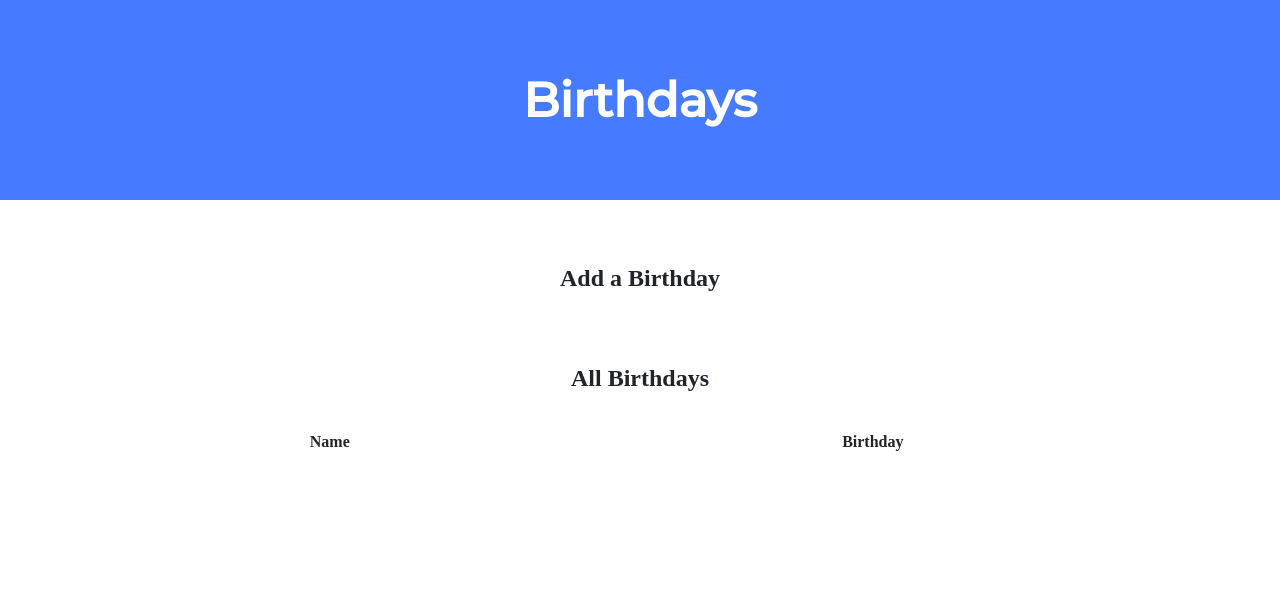
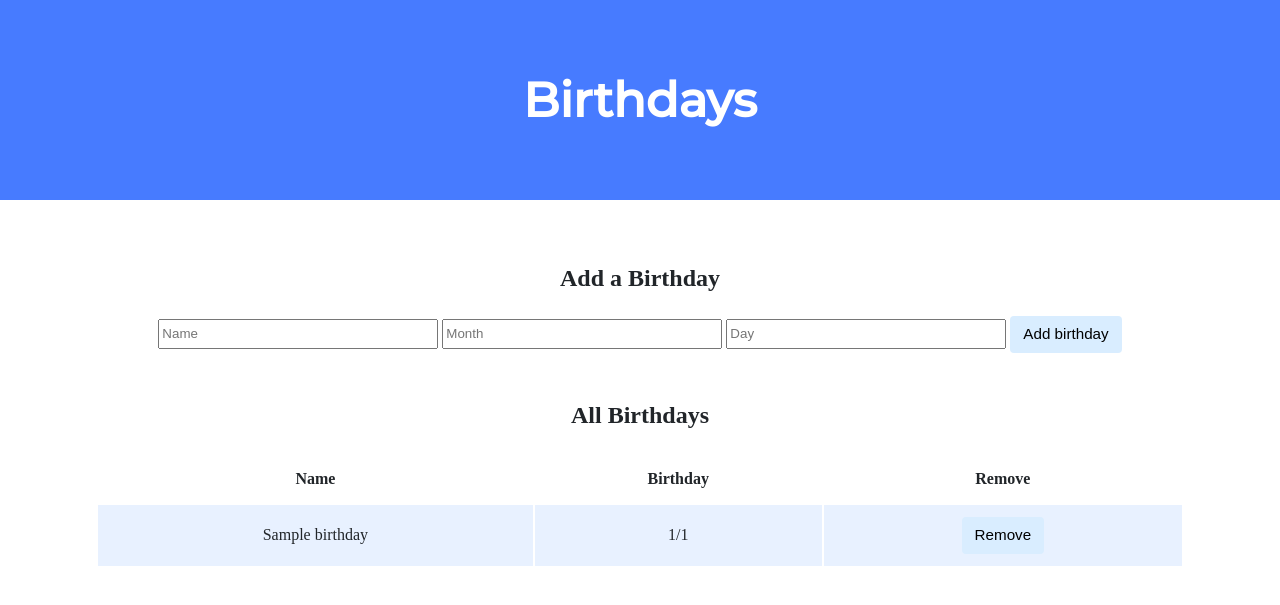
Before and after one commit to abczzz13/CS50_v2, a Flask app: page / in a window 1280 px wide. Shown: the top 605 px of the page. Run offline with Flask 2, Linux system fonts and the light colour scheme; tables that the repository leaves empty hold one stand-in row (values such as "Sample post"); lists and menus that the app fills with data are empty; some libraries are stand-ins or nearby versions.

Commit message:
Finished and submitted lab9/birthdays

```diff
--- a/lab9/birthdays/app.py
+++ b/lab9/birthdays/app.py
@@ -1,7 +1,8 @@
 import os
 
 from cs50 import SQL
-from flask import Flask, flash, jsonify, redirect, render_template, request, session
+from flask import Flask, flash, jsonify, redirect, render_template, request, session, url_for
+
 
 # Configure application
 app = Flask(__name__)
@@ -11,6 +12,9 @@
 
 # Configure CS50 Library to use SQLite database
 db = SQL("sqlite:///birthdays.db")
+
+# Configure sessions
+app.secret_key = 'bce9dd7334dbd1ad321082ef134874effca3d5960389e6e05118ae3f1dd10172'
 
 
 @app.after_request
@@ -28,10 +32,47 @@
 
         # TODO: Add the user's entry into the database
 
-        return redirect("/")
+        # Processing the input
+        name = request.form.get("name")
+        month = request.form.get("month")
+        day = request.form.get("day")
+
+        session['name'] = name
+        session['month'] = month
+        session['day'] = day
+
+        # Validate submission
+        if not name or not month or not day:
+            return redirect(url_for("failure"))
+
+        # Insert into db
+        db.execute(
+            "INSERT INTO birthdays (name, month, day) VALUES (?, ?, ?)", name, month, day)
+
+        return redirect(url_for("index"))
 
     else:
 
         # TODO: Display the entries in the database on index.html
+        entries = db.execute("SELECT * FROM birthdays")
 
-        return render_template("index.html")
+        return render_template("index.html", entries=entries)
+
+
+@ app.route("/remove", methods=["POST"])
+def remove():
+
+    # Remove ID
+    id = request.form.get("id")
+    if id:
+        db.execute("DELETE FROM birthdays WHERE id = ? ", id)
+    return redirect(url_for("index"))
+
+
+@ app.route("/failure")
+# Route if failure arises
+def failure():
+    name = session.get('name', None)
+    month = session.get('month', None)
+    day = session.get('day', None)
+    return render_template("failure.html", name=name, month=month, day=day)
--- a/lab9/birthdays/templates/index.html
+++ b/lab9/birthdays/templates/index.html
@@ -15,6 +15,12 @@
 
                 <h2>Add a Birthday</h2>
                 <!-- TODO: Create a form for users to submit a name, a month, and a day -->
+                <form action="/" method="post">
+                    <input type="text" name="name" placeholder="Name">
+                    <input type="text" name="month" placeholder="Month">
+                    <input type="text" name="day" placeholder="Day">
+                    <input type="submit" value="Add birthday">
+                </form>
             </div>
 
             <div class="section">
@@ -25,10 +31,23 @@
                         <tr>
                             <th>Name</th>
                             <th>Birthday</th>
+                            <th>Remove</th>
                         </tr>
                     </thead>
                     <tbody>
                         <!-- TODO: Loop through the database entries to display them in this table -->
+                        {% for entry in entries %}
+                            <tr>
+                                <td>{{ entry["name"] }}</td>
+                                <td>{{ entry["month"] }}/{{ entry["day"] }}</td>
+                                <td>
+                                    <form action="/remove" method="post">
+                                        <input name="id" type="hidden" value="{{ entry.id }}">
+                                        <input type="submit" value="Remove">
+                                    </form>
+                                </td>
+                            </tr>
+                        {% endfor %}
                     </tbody>
                 </table>
             </div>
```
Also changed, not shown: lab9/birthdays/templates/failure.html (added, +21 -0 lines), lab9/birthdays/birthdays.db.
